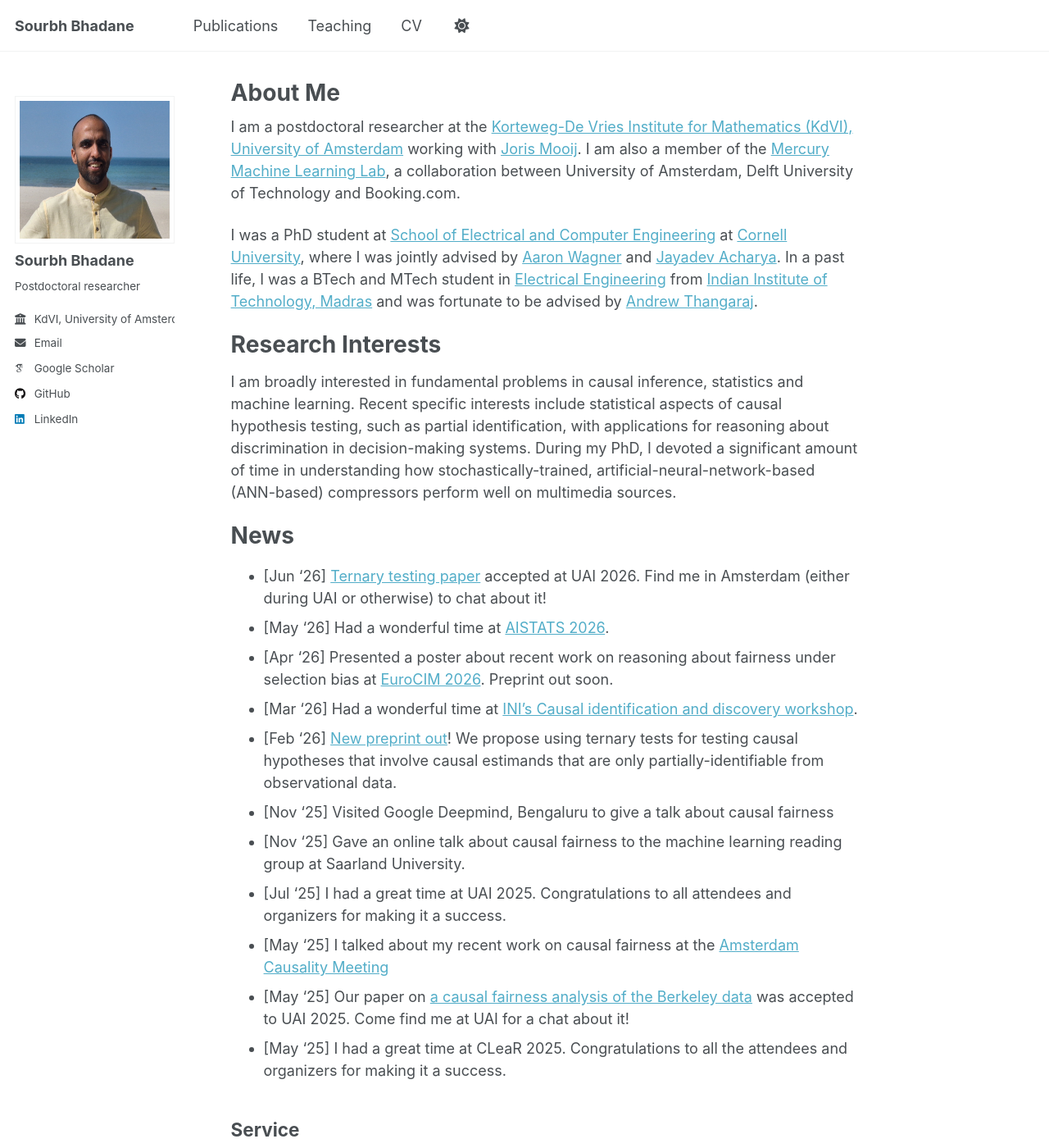
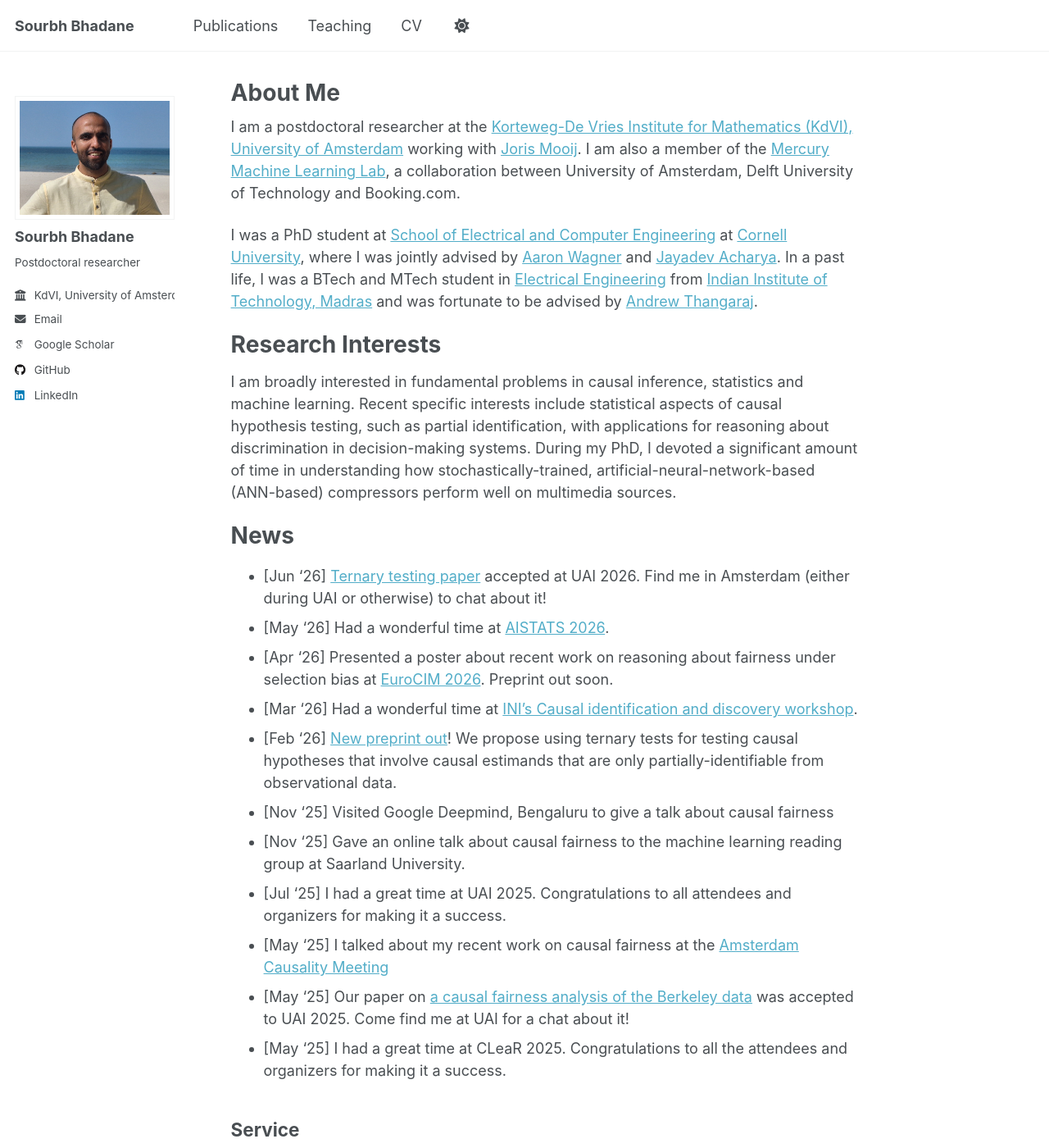
Before and after one commit to SourbhBh/sourbhbh.github.io, a Jekyll site: the page built from _pages/about.md, in a window 1280 px wide and 1400 px high. Shown: the whole window at 82% size. Built offline with Jekyll 4.4.1, drawn with Linux system fonts in a browser that asks for light colours; some web fonts are replaced; a script that is not in the unit is left out.

Commit message:
Fix squashed profile photo on mobile
- Use height: auto so the avatar keeps its aspect ratio; the fixed
  180px height squashed it when max-width shrank the width on mobile
- Widen the mobile avatar column from 36px to 100px

Co-Authored-By: Claude Opus 5.5 <noreply@anthropic.com>

```diff
--- a/_sass/layout/_sidebar.scss
+++ b/_sass/layout/_sidebar.scss
@@ -84,7 +84,7 @@
   display: table-cell;
   vertical-align: top;
   //horizontal-align: left;
-  width: 36px;
+  width: 100px; // avatar size on mobile; the $large breakpoint resets it for desktop
   //height: 100px;
   // set width only, for non-square avatars
   //height: 168px;
@@ -97,7 +97,7 @@
 
   img {
     width: 220px;
-    height: 180px;
+    height: auto; // keep the photo's aspect ratio when max-width shrinks it on mobile
     border-radius: 0%;
 
     @include breakpoint($large) {
```
